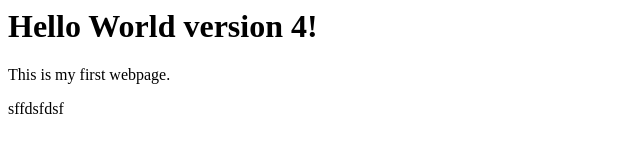
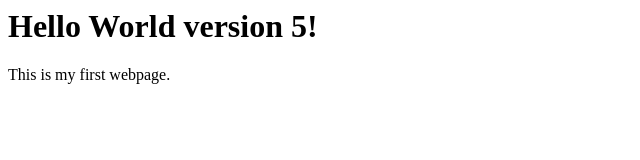
Before and after one commit to BugRum/git_practice_01, a plain HTML site: page Git_2025/index.html in a window 1280 px wide. Shown: the full height of the page, 0-640 px from the left. Drawn offline with Linux system fonts and the light colour scheme.

Commit message:
version5

```diff
--- a/Git_2025/index.html
+++ b/Git_2025/index.html
@@ -7,8 +7,8 @@
 <head>
 </head>
 <body>
-	<h1>Hello World version 4!</h1>
+	<h1>Hello World version 5!</h1>
 	<p>This is my first webpage.</p>
-    sffdsfdsf
+
 </body>
 </html>
```
